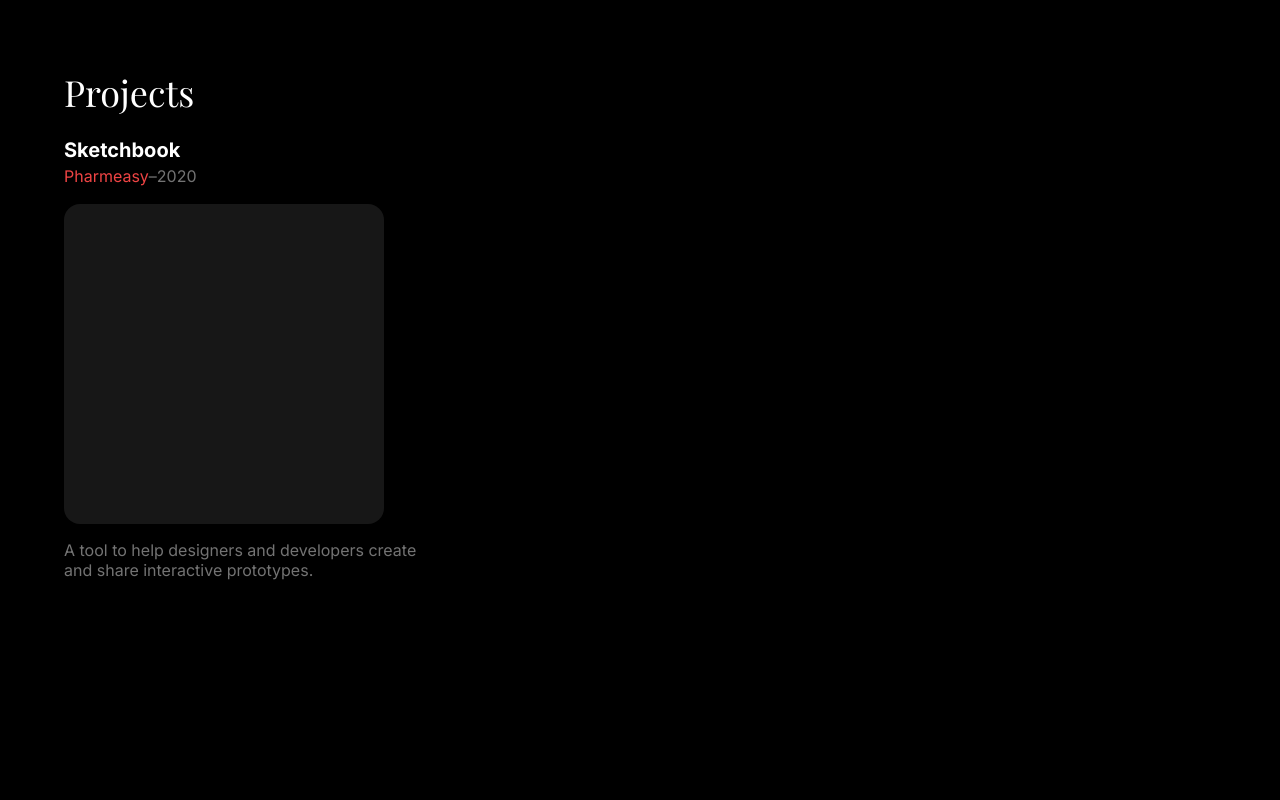
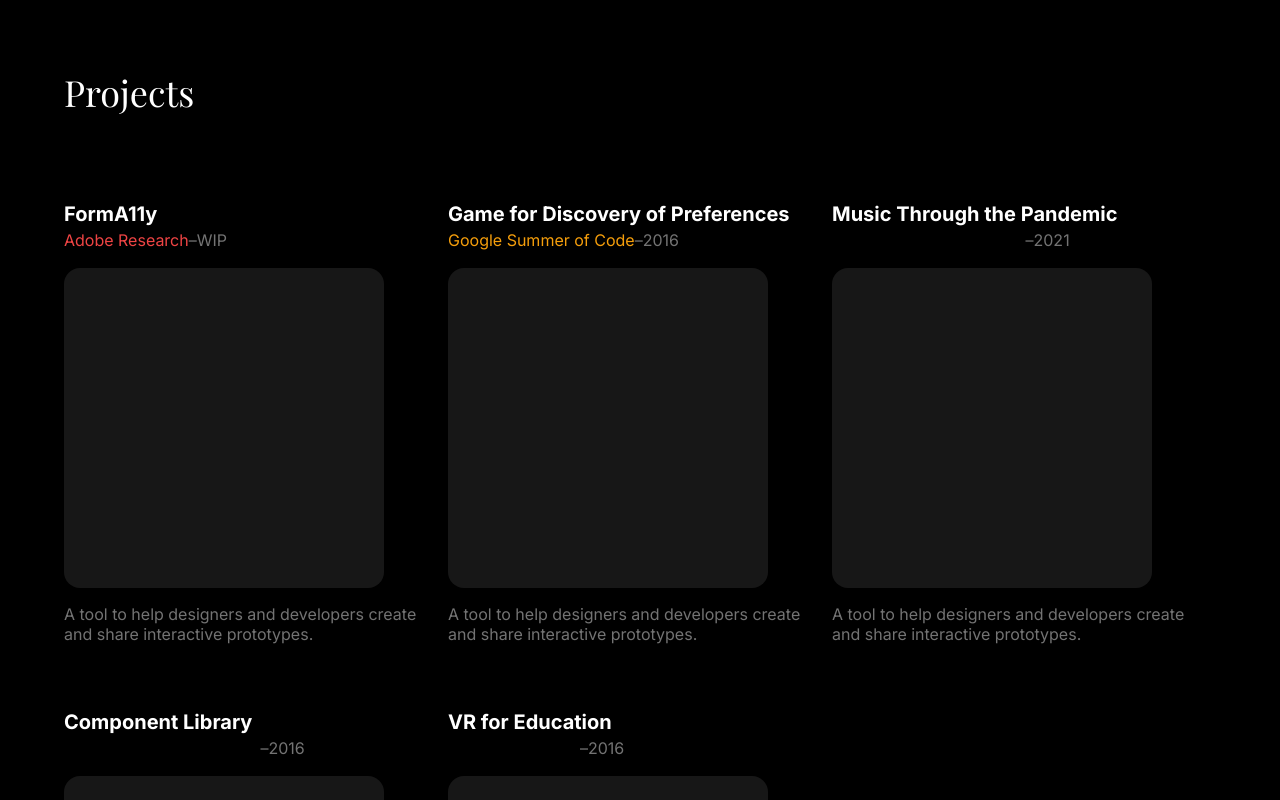
Before and after one commit to PaliwalSparsh/design-portfolio, a Next.js app: page / in a window 1280 px wide. Shown: the part 800-1600 px from the top of the page. Before the commit the page ends 1444 px from the top, so only its background shows below. Built offline with nearby package versions, Linux system fonts and the light colour scheme; a web font is replaced by a local one.

Commit message:
Add all projects

```diff
--- a/pages/index.js
+++ b/pages/index.js
@@ -48,10 +48,48 @@ function Projects() {
       </h2>
       <div className="mt-6 flex flex-wrap flex-row">
         <Project
-          title="Sketchbook"
-          org="Pharmeasy"
+          title="FormA11y"
+          org="Adobe Research"
           orgColor="red-500"
-          year="2020"
+          year="WIP"
+          imageSrc="/sketchbook.png"
+          imageAlt="/sketchbook.png"
+          description="A tool to help designers and developers create and share interactive prototypes."
+        />
+        <Project
+          title="Game for Discovery of Preferences"
+          org="Google Summer of Code"
+          orgColor="amber-500"
+          year="2016"
+          imageSrc="/sketchbook.png"
+          imageAlt="/sketchbook.png"
+          description="A tool to help designers and developers create and share interactive prototypes."
+        />
+        <Project
+          title="Music Through the Pandemic"
+          org="Data Visualisation Course"
+          orgColor="purple-500"
+          year="2021"
+          imageSrc="/sketchbook.png"
+          imageAlt="/sketchbook.png"
+          description="A tool to help designers and developers create and share interactive prototypes."
+        />
+        <Project
+          title="Component Library"
+          org="Interaction Design Course"
+          orgColor="purple-500"
+          year="2016"
+          imageSrc="/sketchbook.png"
+          imageAlt="/sketchbook.png"
+          description="A tool to help designers and developers create and share interactive prototypes."
+        />
+        <Project
+          title="VR for Education"
+          org="Final Year Project"
+          orgColor="purple-500"
+          year="2016"
+          imageSrc="/sketchbook.png"
+          imageAlt="/sketchbook.png"
           description="A tool to help designers and developers create and share interactive prototypes."
         />
       </div>
@@ -61,13 +99,15 @@ function Projects() {
 
 function Project(props) {
   return (
-    <div className="md:w-1/3">
+    <div className="mt-16 w-full md:w-1/3">
       <div className="text-xl font-bold text-white">{props.title}</div>
       <div className="text-base">
         <span className={`text-${props.orgColor}`}>{props.org}</span>
         <span className="text-neutral-500">–{props.year}</span>
       </div>
-      <div className="mt-2 md:mt-4 bg-neutral-900 rounded-2xl w-80 h-80"></div>
+      <div className="mt-2 md:mt-4 bg-neutral-900 rounded-2xl md:w-80 h-80">
+        {/* <Image src={props.imageSrc} alt={props.imageAlt} width={240} height={240} /> */}
+      </div>
       <div className="mt-2 md:mt-4 text-base text-neutral-500 leading-5">{props.description}</div>
     </div>
   );
```
